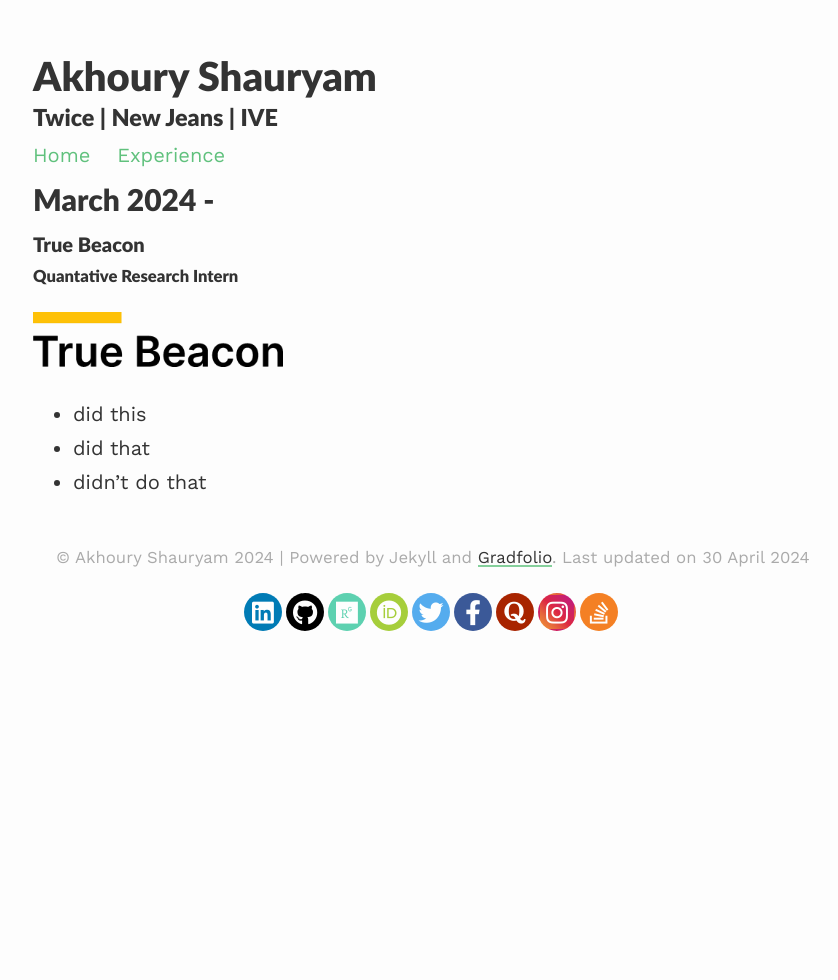
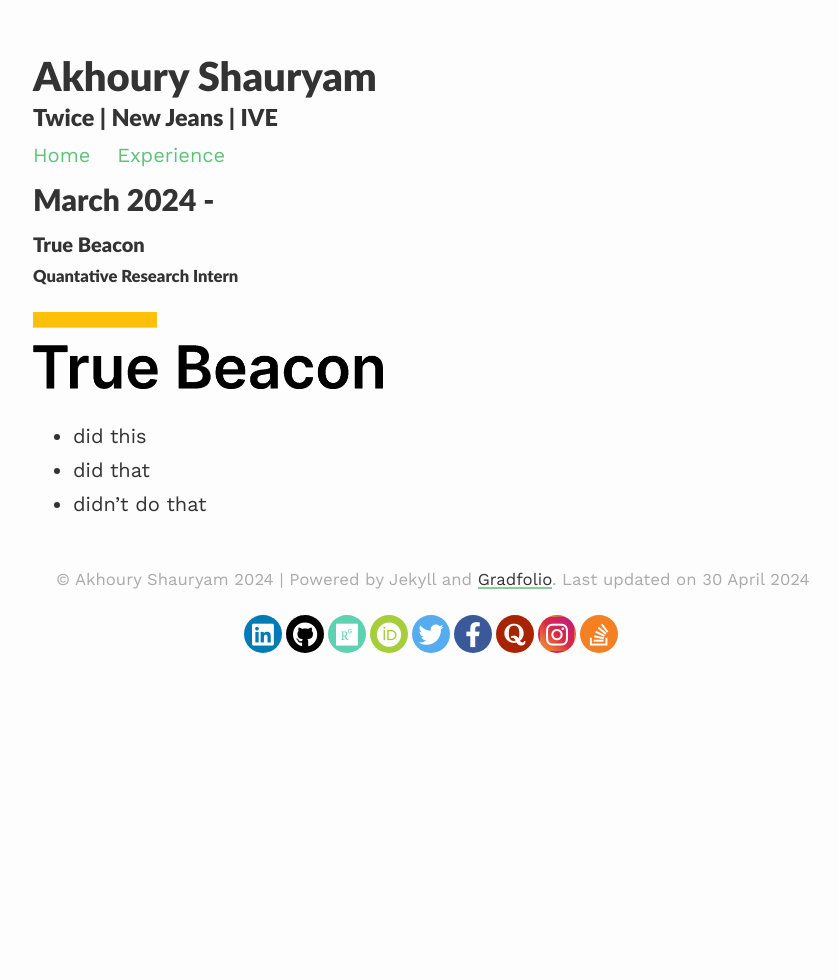
Before and after one commit to Satan-Claws/Satan-Claws.github.io, a Jekyll site: the page built from _pages/Experience.md, in a window 1280 px wide. Shown: the whole page, without its empty margins (207-1045 px from the left). Built offline with Jekyll 4.4.1, drawn with Linux system fonts in a browser that asks for light colours; nearby versions of some CDN libraries.

Commit message:
Update Experience.md

```diff
--- a/_pages/Experience.md
+++ b/_pages/Experience.md
@@ -8,7 +8,7 @@
 ## March 2024 -
 #### True Beacon
 ##### Quantative Research Intern
-<img src="/assets/images/TrueBeacon.png" width="250">
+<img src="/assets/images/TrueBeacon.png" width="350">
 
 - did this
 - did that
```
